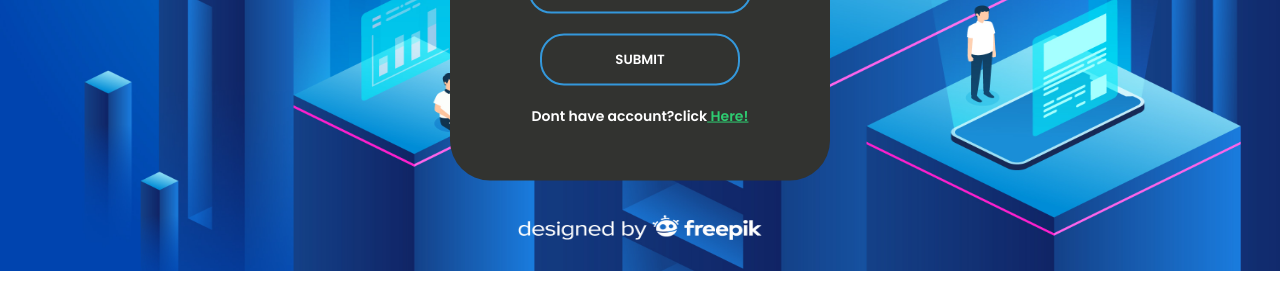
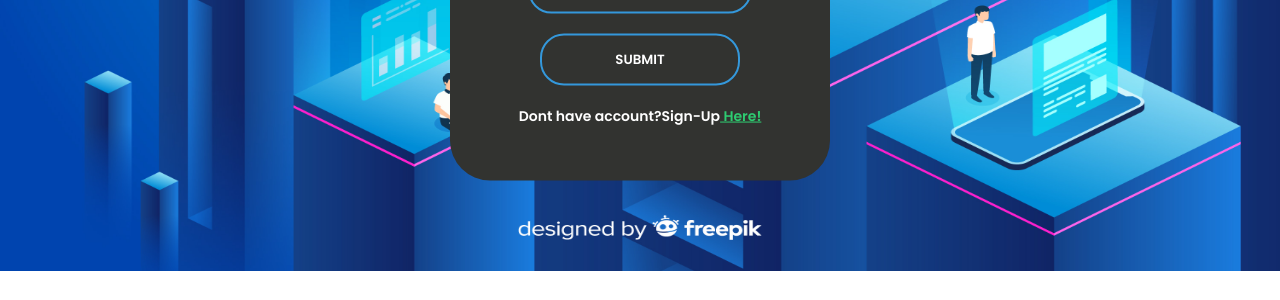
Before and after one commit to karuniawanekasakti/update-login-web-project, a PHP site: page / in a window 1280 px wide. Shown: the part 449-749 px from the top of the page. Run offline with PHP 8.4, Linux system fonts and the light colour scheme.

Commit message:
mengubah text sign-up

```diff
--- a/index.php
+++ b/index.php
@@ -16,7 +16,7 @@
         <input type="password" placeholder="Password" name="password">
         <input type="submit" onclick="return IsEmpty();">
         <div>
-            <p class="signup">Dont have account?click<a href="signUp.php"> Here!</a></p>
+            <p class="signup">Dont have account?Sign-Up<a href="signUp.php"> Here!</a></p>
         </div>
     </form>
     <footer>
```
